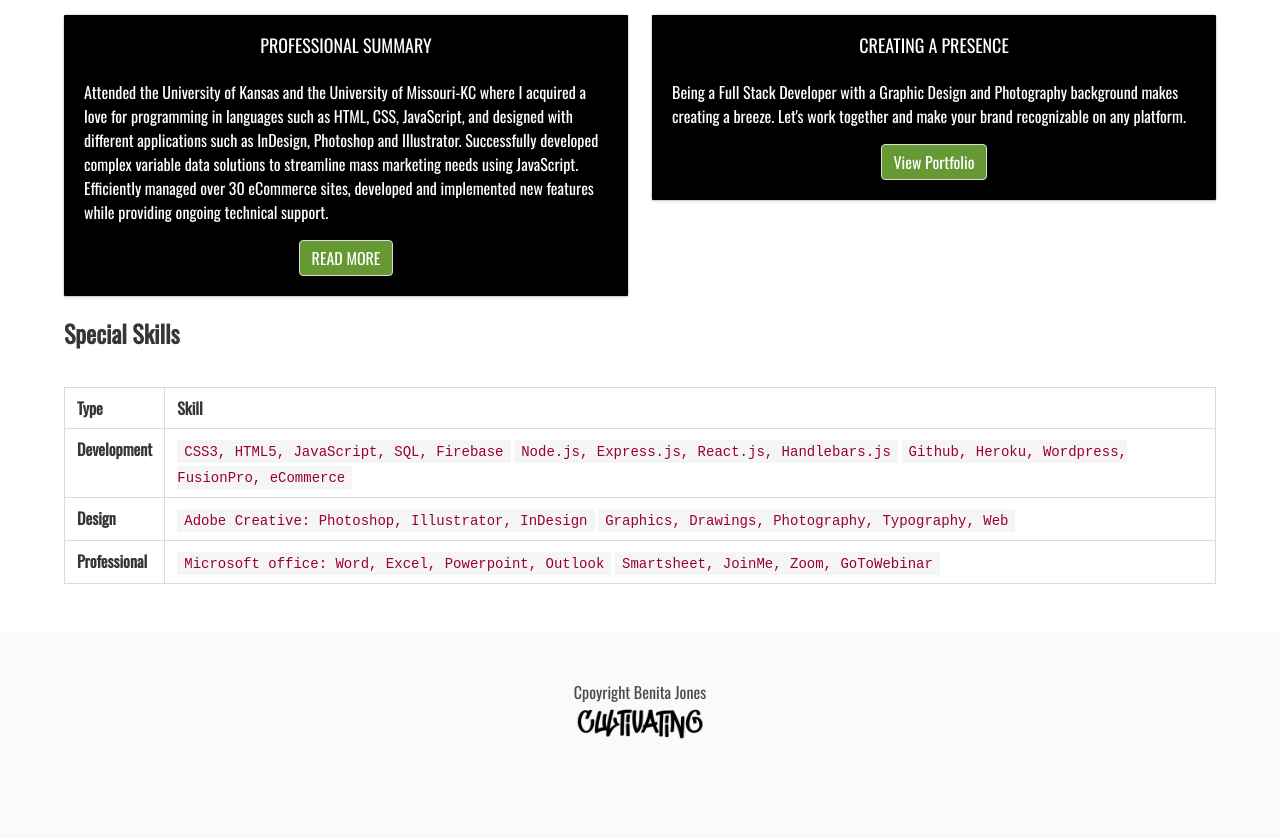
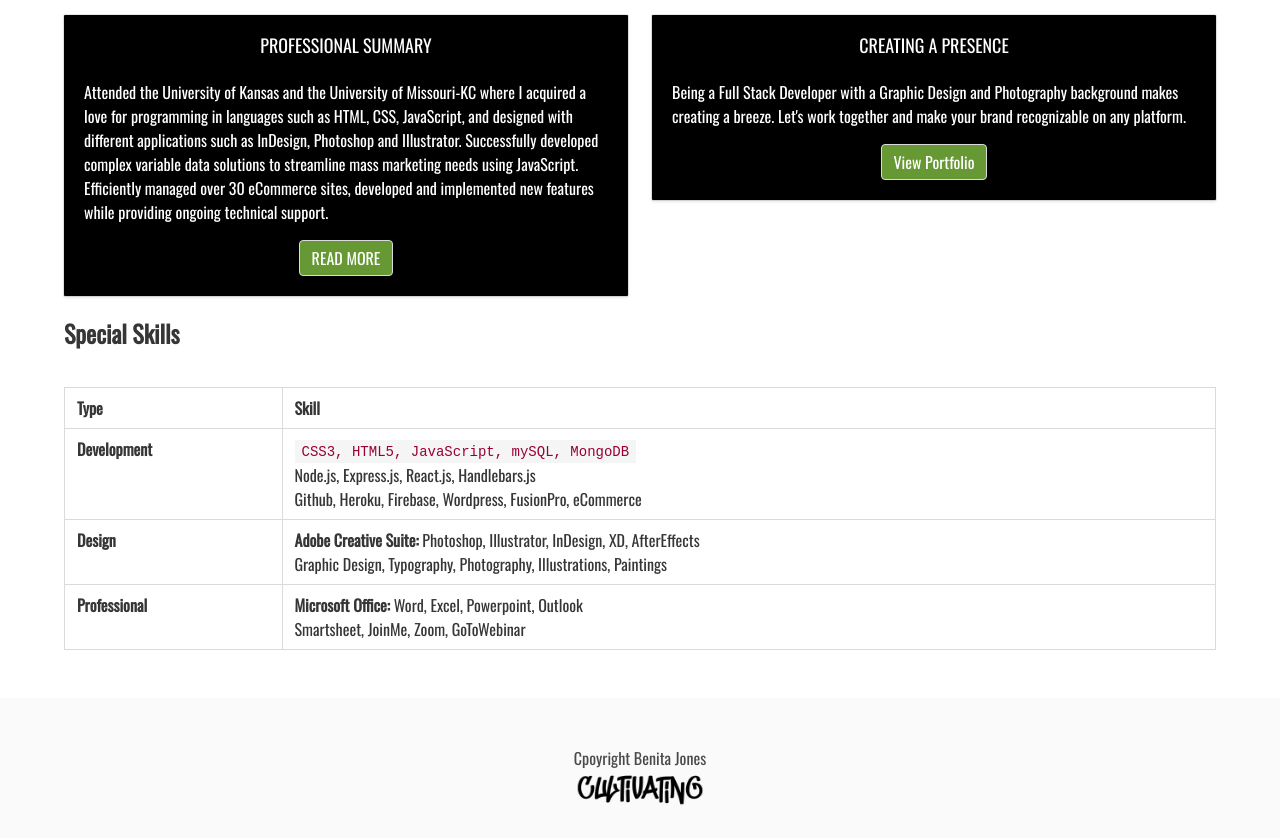
Before and after one commit to b3nitajo/portfolio-bulma-website, a website: page home.html in a window 1280 px wide. Shown: the part 1140-1978 px from the top of the page. Drawn offline with nearby package versions, Linux system fonts and the light colour scheme.

Commit message:
home page copy updates to welcome message

```diff
--- a/home.html
+++ b/home.html
@@ -85,9 +85,10 @@
                     RE-DEFINING DESIGN
                 </h1>
                 <p class="has-text-white">
-                    Hello! My name is Benita Jones founder of Cultivating Craft.
-
-                    This page explores my work and work of other local artist.
+                  Hello! My name is Benita Jones founder of Cultivating Craft.
+                  I am a Full Stack Developer and Graphic Artist. Today, the Craft
+                  explores my work but soon you'll be able to explore the work of other
+                  artists! Stay tuned!
                 </p>
                 <div class="columns">
                   <div class="column has-text-centered">
@@ -193,23 +194,23 @@
                 <tr>
                   <th>Development</th>
                   <td>
-                    <code>CSS3, HTML5, JavaScript, SQL, Firebase</code>
-                    <code>Node.js, Express.js, React.js, Handlebars.js</code>
-                    <code>Github, Heroku, Wordpress, FusionPro, eCommerce</code>
+                    <code>CSS3, HTML5, JavaScript, mySQL, MongoDB</code>
+                    <p>Node.js, Express.js, React.js, Handlebars.js<br>
+                    Github, Heroku, Firebase, Wordpress, FusionPro, eCommerce</p>
                   </td>
                 </tr>
                 <tr>
                   <th>Design</th>
                   <td>
-                    <code>Adobe Creative: Photoshop, Illustrator, InDesign</code>
-                    <code>Graphics, Drawings, Photography, Typography, Web</code>
+                    <p><b>Adobe Creative Suite:</b> Photoshop, Illustrator, InDesign, XD, AfterEffects<br>
+                    Graphic Design, Typography, Photography, Illustrations, Paintings</p>
                   </td>
                 </tr>
                 <tr>
                   <th>Professional</th>
                   <td>
-                    <code>Microsoft office: Word, Excel, Powerpoint, Outlook</code>
-                    <code>Smartsheet, JoinMe, Zoom, GoToWebinar</code>
+                    <p><b>Microsoft Office:</b> Word, Excel, Powerpoint, Outlook<br>
+                    Smartsheet, JoinMe, Zoom, GoToWebinar</p>
                   </td>
                 </tr>
               </tbody>
```
